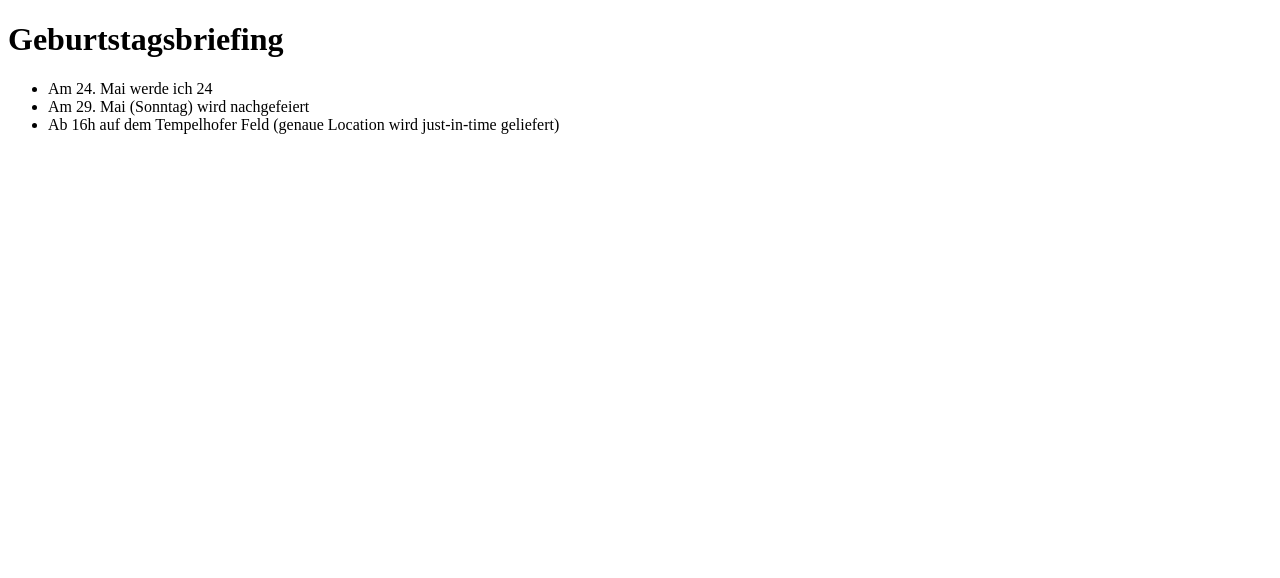
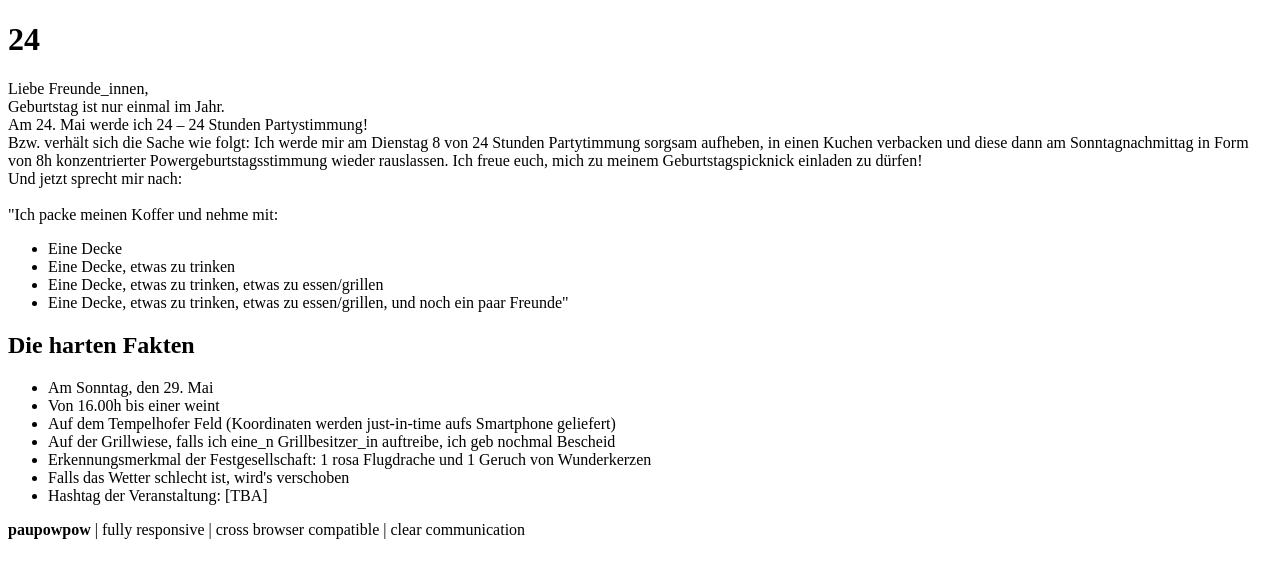
Before and after one commit to paupowpow/paupowpow.github.io, a plain HTML site: page index.html in a window 1280 px wide. Drawn offline with Linux system fonts and the light colour scheme.

Commit message:
adds text

```diff
--- a/index.html
+++ b/index.html
@@ -2,14 +2,37 @@
 <html>
   <head>
     <meta charset="utf-8">
-    <title>Geburtstag</title>
+    <title>24</title>
   </head>
   <body>
-    <h1>Geburtstagsbriefing</h1>
+    <h1>24</h1>
+    <p>
+    	Liebe Freunde_innen, <br>
+    	Geburtstag ist nur einmal im Jahr. <br>
+    	Am 24. Mai werde ich 24 – 24 Stunden Partystimmung! <br>
+    	Bzw. verhält sich die Sache wie folgt: Ich werde mir am Dienstag 8 von 24 Stunden Partytimmung sorgsam aufheben, in einen Kuchen verbacken und diese dann am Sonntagnachmittag in Form von 8h konzentrierter Powergeburtstagsstimmung wieder rauslassen. Ich freue euch, mich zu meinem Geburtstagspicknick einladen zu dürfen! <br>
+		Und jetzt sprecht mir nach: <br>
+		<br>
+		"Ich packe meinen Koffer und nehme mit:
+    	<ul>
+    		<li>Eine Decke</li>
+    		<li>Eine Decke, etwas zu trinken</li>
+    		<li>Eine Decke, etwas zu trinken, etwas zu essen/grillen</li>
+    		<li>Eine Decke, etwas zu trinken, etwas zu essen/grillen, und noch ein paar Freunde"</li>
+    	</ul>
+    </p>
+
+    <h2>Die harten Fakten</h2>
     <ul>
-      <li>Am 24. Mai werde ich 24</li>
-      <li>Am 29. Mai (Sonntag) wird nachgefeiert</li>
-      <li>Ab 16h auf dem Tempelhofer Feld (genaue Location wird just-in-time geliefert)</li>
+      <li>Am Sonntag, den 29. Mai</li>
+      <li>Von 16.00h bis einer weint</li>
+      <li>Auf dem Tempelhofer Feld (Koordinaten werden just-in-time aufs Smartphone geliefert) </li>
+      <li>Auf der Grillwiese, falls ich eine_n Grillbesitzer_in auftreibe, ich geb nochmal Bescheid</li>
+      <li>Erkennungsmerkmal der Festgesellschaft: 1 rosa Flugdrache und 1 Geruch von Wunderkerzen</li>
+      <li>Falls das Wetter schlecht ist, wird's verschoben</li>
+      <li>Hashtag der Veranstaltung: [TBA]</li>
     </ul>
+
+    <p><strong>paupowpow</strong> | fully responsive | cross browser compatible | clear communication
   </body>
 </html>
```
